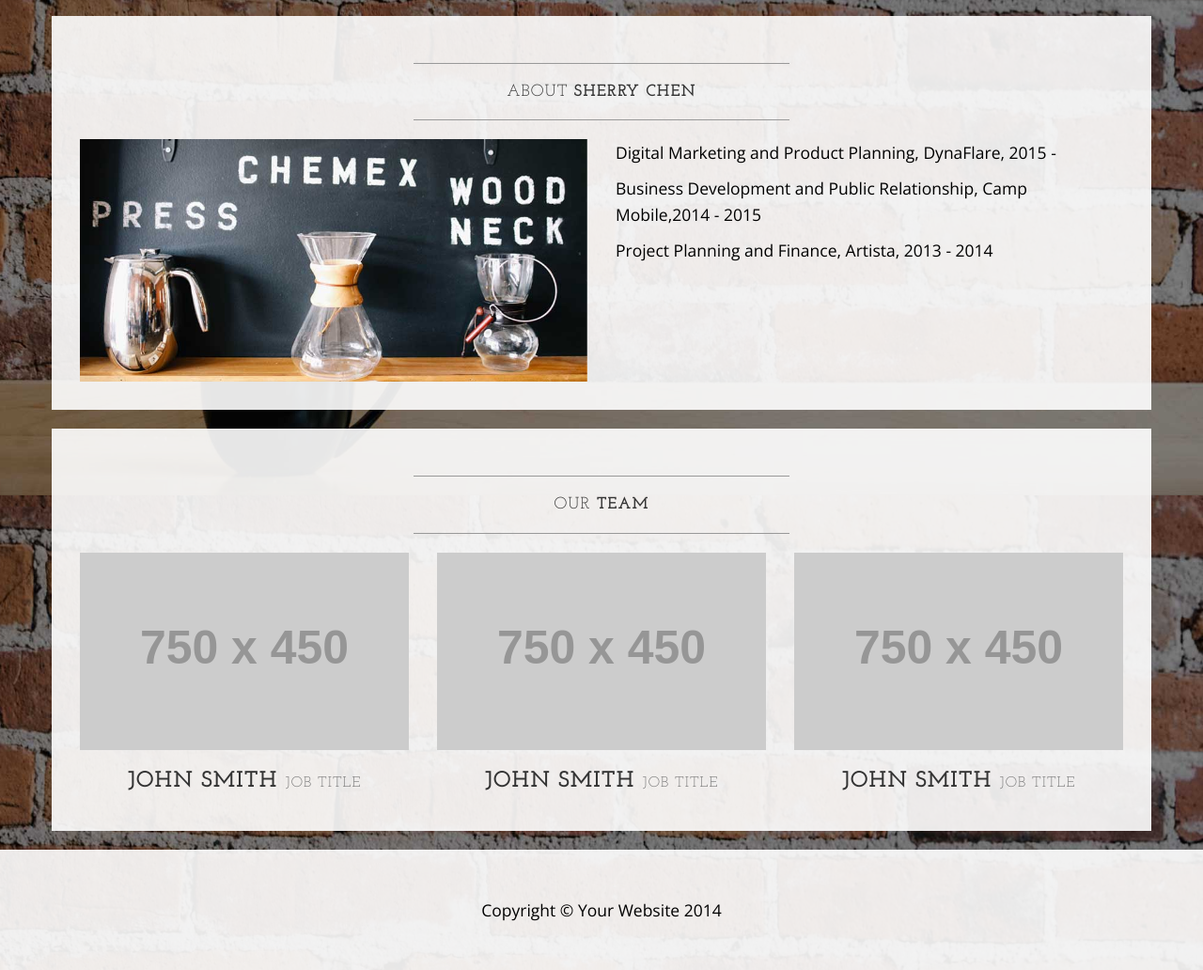
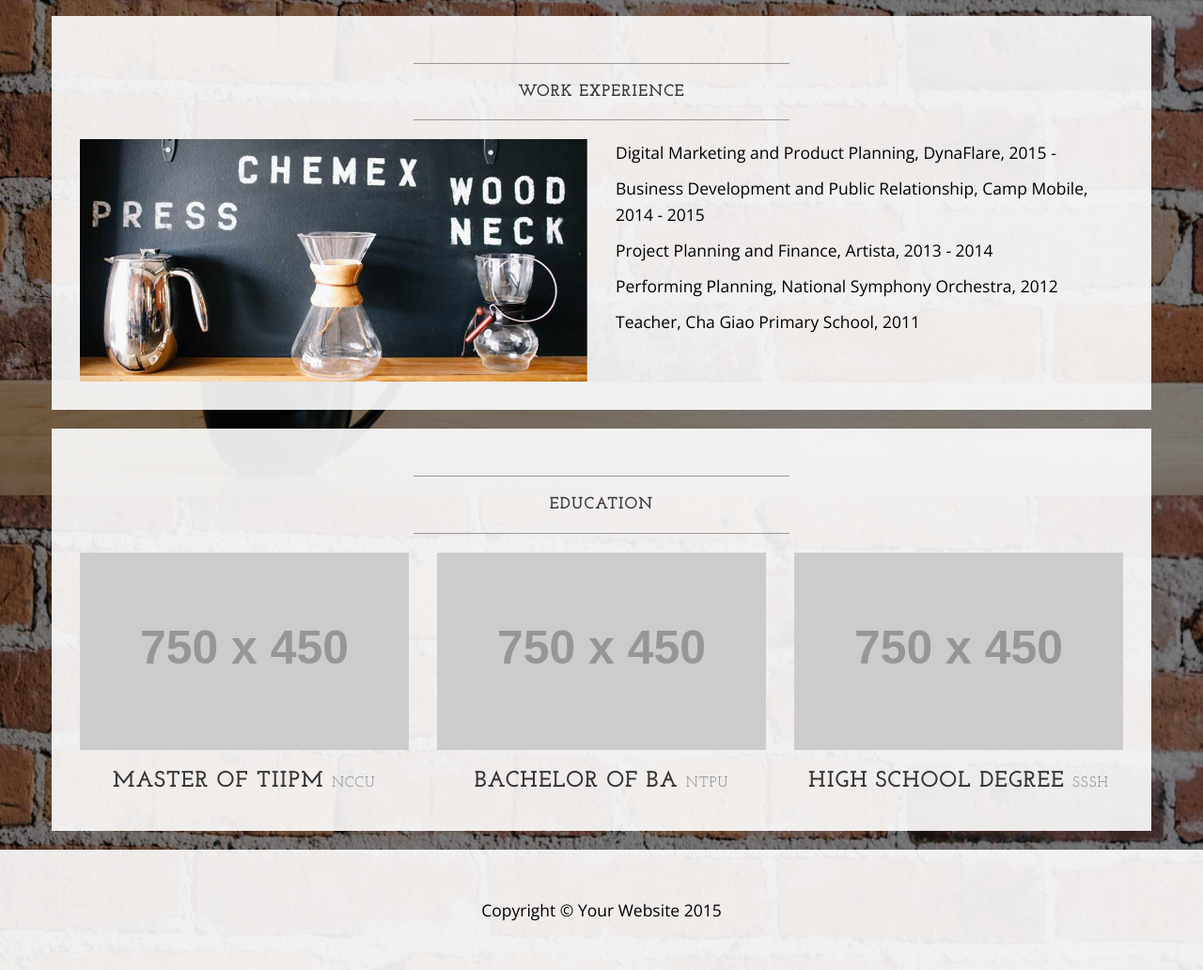
Before and after one commit to sherryatdf/SherryhhChen.github.io, a plain HTML site: page about.html in a window 1280 px wide. Shown: the part 273-1305 px from the top of the page at 94% size. Drawn offline with nearby package versions, Linux system fonts and the light colour scheme; placeholder pictures from the web are drawn by us.

Commit message:
content(about)

```diff
--- a/about.html
+++ b/about.html
@@ -75,8 +75,8 @@
             <div class="box">
                 <div class="col-lg-12">
                     <hr>
-                    <h2 class="intro-text text-center">About
-                        <strong>Sherry chen</strong>
+                    <h2 class="intro-text text-center">
+                        <strong> Work Experience </strong>
                     </h2>
                     <hr>
                 </div>
@@ -84,9 +84,13 @@
                     <img class="img-responsive img-border-left" src="img/slide-2.jpg" alt="">
                 </div>
                 <div class="col-md-6">
+
                     <p> Digital Marketing and Product Planning, DynaFlare, 2015 - </p>
-                    <p> Business Development and Public Relationship, Camp Mobile,2014 - 2015</p>
+                    <p> Business Development and Public Relationship, Camp Mobile, 2014 - 2015</p>
                     <p> Project Planning and Finance, Artista, 2013 - 2014 </p>
+                    <p> Performing Planning, National Symphony Orchestra, 2012 </p>
+                    <p> Teacher, Cha Giao Primary School, 2011 </p>
+
                 </div>
                 <div class="clearfix"></div>
             </div>
@@ -96,27 +100,27 @@
             <div class="box">
                 <div class="col-lg-12">
                     <hr>
-                    <h2 class="intro-text text-center">Our
-                        <strong>Team</strong>
+                    <h2 class="intro-text text-center">
+                        <strong>Education</strong>
                     </h2>
                     <hr>
                 </div>
                 <div class="col-sm-4 text-center">
                     <img class="img-responsive" src="http://placehold.it/750x450" alt="">
-                    <h3>John Smith
-                        <small>Job Title</small>
+                    <h3>Master of tiipm
+                        <small>nccu</small>
                     </h3>
                 </div>
                 <div class="col-sm-4 text-center">
                     <img class="img-responsive" src="http://placehold.it/750x450" alt="">
-                    <h3>John Smith
-                        <small>Job Title</small>
+                    <h3>bachelor of ba
+                        <small>ntpu</small>
                     </h3>
                 </div>
                 <div class="col-sm-4 text-center">
                     <img class="img-responsive" src="http://placehold.it/750x450" alt="">
-                    <h3>John Smith
-                        <small>Job Title</small>
+                    <h3>high school degree
+                        <small>SSSH</small>
                     </h3>
                 </div>
                 <div class="clearfix"></div>
@@ -130,7 +134,7 @@
         <div class="container">
             <div class="row">
                 <div class="col-lg-12 text-center">
-                    <p>Copyright &copy; Your Website 2014</p>
+                    <p>Copyright &copy; Your Website 2015</p>
                 </div>
             </div>
         </div>
```
